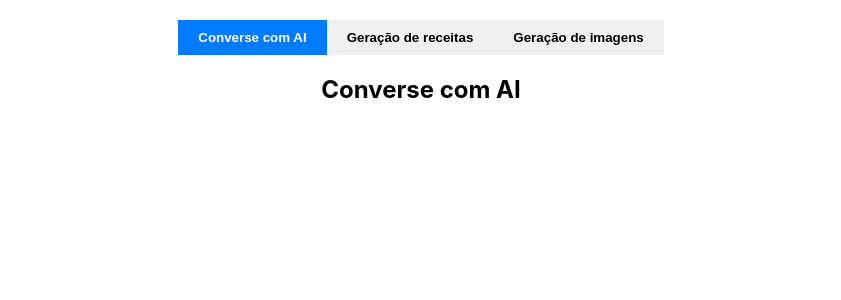
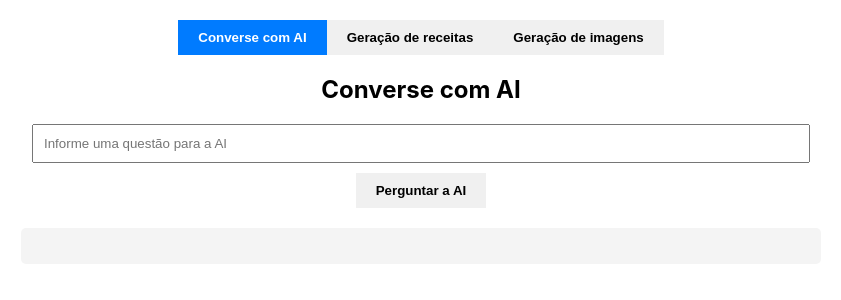
Before and after one commit to campospadilhaa/frontReactJS_to_springAI, a React (Create React App) app: page / in a window 1280 px wide. Shown: the top 300 px of the page, without its empty margins (219-1060 px from the left). Built offline with nearby package versions, Linux system fonts and the light colour scheme.

Commit message:
Implementados o método 'perguntarAI' que consome o endpoint 'ask-ai' passando o prompt

```diff
--- a/package.json
+++ b/package.json
@@ -7,9 +7,10 @@
     "@testing-library/jest-dom": "^6.6.3",
     "@testing-library/react": "^16.3.0",
     "@testing-library/user-event": "^13.5.0",
+    "axios": "^1.8.4",
     "react": "^19.1.0",
     "react-dom": "^19.1.0",
-    "react-scripts": "5.0.1",
+    "react-scripts": "^3.0.1",
     "web-vitals": "^2.1.4"
   },
   "scripts": {
--- a/src/App.js
+++ b/src/App.js
@@ -1,4 +1,5 @@
-import { useState } from 'react';
+//import { useState } from 'react';
+import React, { useState }  from 'react';
 
 import ConversandoComAI from './pages/chat/ConversandoComAI';
 import GeradorReceita from './pages/recipe/GeradorReceita';
@@ -8,7 +9,7 @@ import './App.css';
 
 function App() {
 
-  {/*para transformar os botões em guias*/}
+  //para transformar os botões em guias
   const [activeTab, setActiveTab] = useState('ask-ai');
 
   const handleTabChange = (tab) => {
--- a/src/pages/chat/ConversandoComAI.js
+++ b/src/pages/chat/ConversandoComAI.js
@@ -1,9 +1,57 @@
-import React from "react";
+import React, { useState } from "react";
+import api from "../../services/api";
 
 function ConversandoComAI(){
+
+    // inciado o prompt que será exibido na tela
+    const [prompt, setPrompt] = useState('');
+
+    // para receber a resposta da requisição
+    const [conversaResponse, setConversaResponse] = useState('');
+
+    // ação que será executada na ação onClick do button
+    const perguntarAI = async () => {
+
+        try {
+            // método chamado com 'await' para ser executado e aguardar o seu retorno
+            // {{base_url}}/ask-ai-options?prompt=Liste, por favor, as principais universidade de Belo Horizonte/MG
+
+            // o método 'ask-ai-options' utiliza parâmetros que para serem utilizados é necessário pagar o ChatGPT
+            //const response = await api.get(`ask-ai-options`, {
+            const response = await api.get(`ask-ai`, {
+                params: {prompt}
+            })
+
+            const data = await response.data;
+            console.log(data);
+            setConversaResponse(data);
+
+        } catch (error) {
+            console.log("Erro na resposta da conversa: ", error);
+        }
+    };
+
     return (
         <div>
             <h2>Converse com AI</h2>
+
+            <input
+                type="text"
+                value={prompt}
+                onChange={(e) => setPrompt(e.target.value)}
+                placeholder="Informe uma questão para a AI"
+            />
+
+            <button
+                onClick={perguntarAI}>
+                    Perguntar a AI
+            </button>
+
+            <div className="output">
+                <p>
+                    {conversaResponse}
+                </p>
+            </div>
         </div>
     );
 }
--- /dev/null
+++ b/src/services/api.js
@@ -0,0 +1,7 @@
+import axios from "axios";
+
+const api = axios.create({
+    baseURL: 'http://localhost:8080/ai'
+});
+
+export default api;
```
Also changed, not shown: 1 other file (tests, documents, lock files or other folders).
